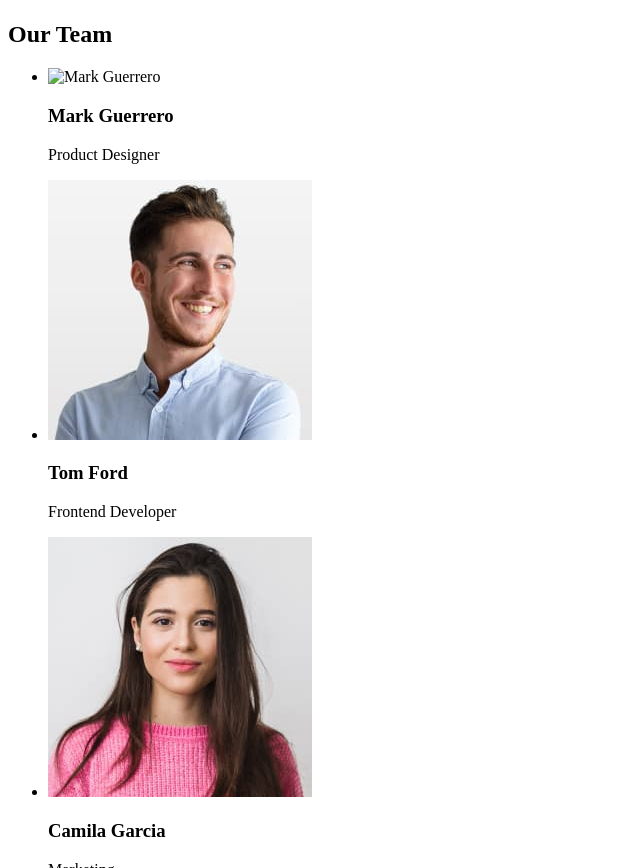
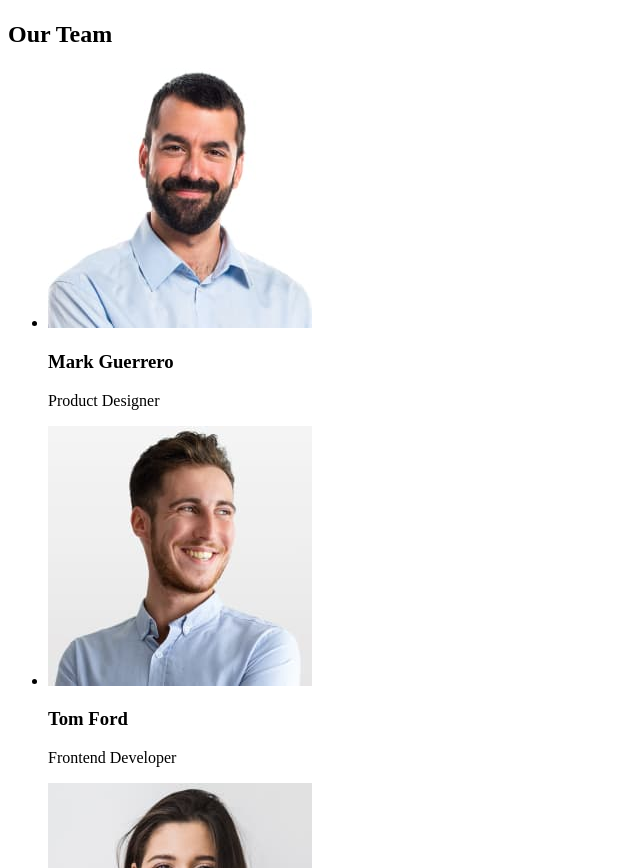
Before and after one commit to oomloud/goit-markup-hw-01, a plain HTML site: page index.html in a window 1280 px wide. Shown: the part 1571-2439 px from the top of the page, without its empty margins (0-640 px from the left). Drawn offline with Linux system fonts and the light colour scheme.

Commit message:
[Fix] index.html fix

```diff
--- a/index.html
+++ b/index.html
@@ -82,7 +82,7 @@
       <h2>Our Team</h2>
       <ul>
         <li>
-          <img src="./images/01_mark_guerrero.png" alt="Mark Guerrero" width="264">
+          <img src="./images/01_mark_guerrero.jpg" alt="Mark Guerrero" width="264">
           <h3>Mark Guerrero</h3>
           <p>Product Designer</p>
         </li>
```
